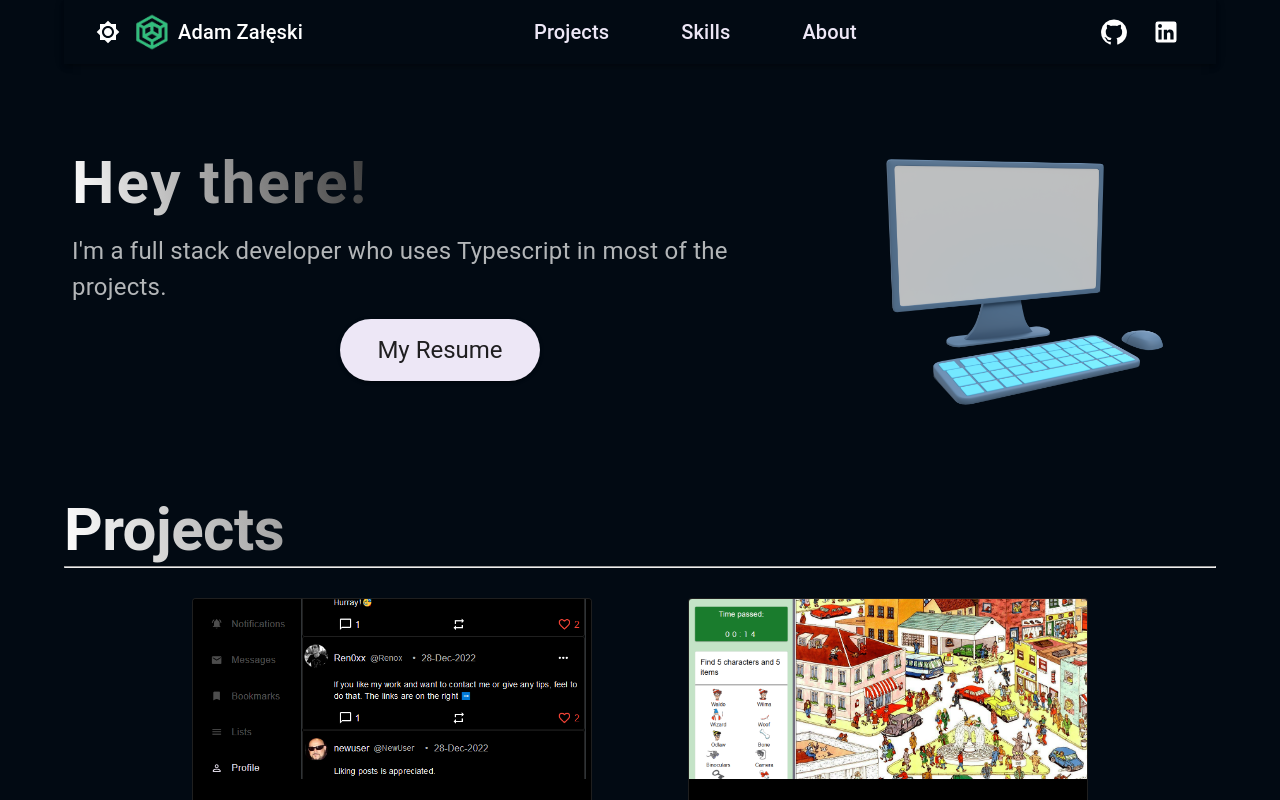
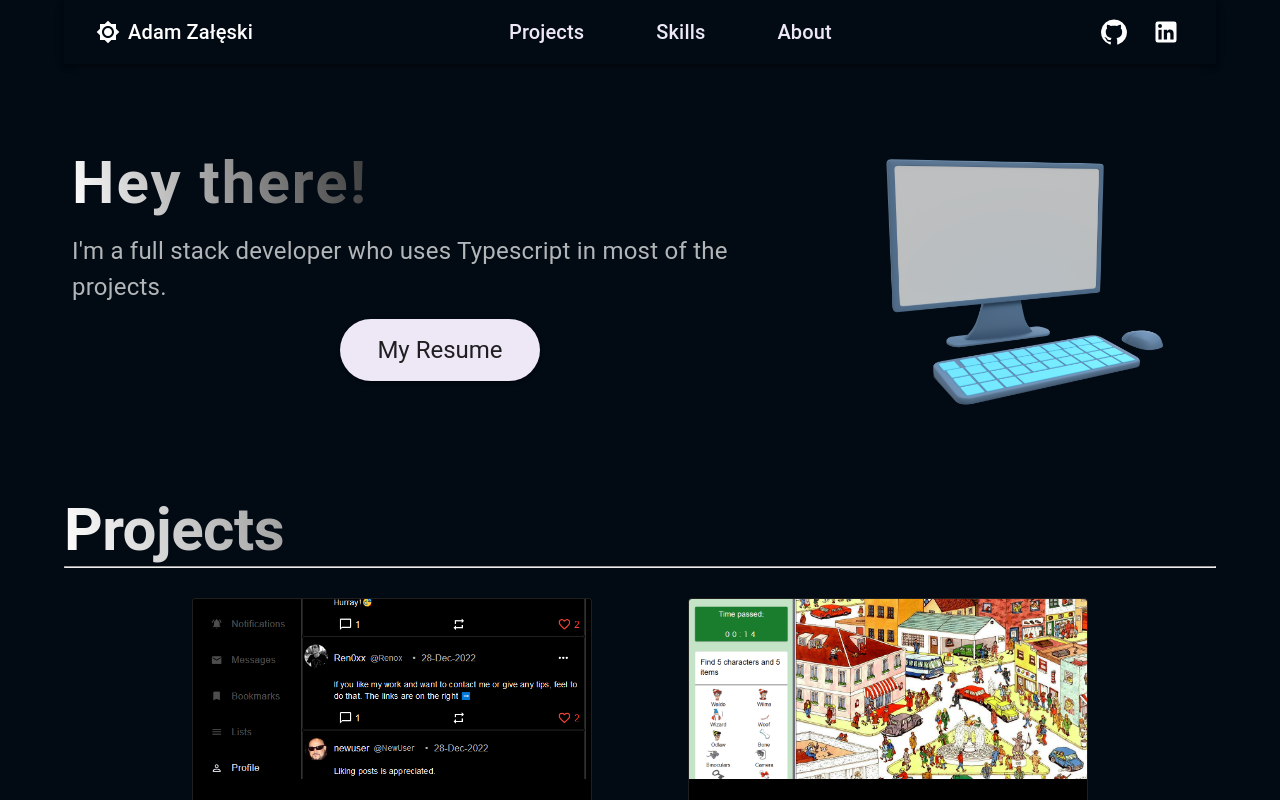
Before and after one commit to Ren0xx/portfolio, a Next.js app: page / in a window 1280 px wide. Shown: the top 800 px of the page. Built offline with nearby package versions, Linux system fonts and the light colour scheme.

Commit message:
Removing logo

```diff
--- a/src/components/Header.tsx
+++ b/src/components/Header.tsx
@@ -1,8 +1,6 @@
 "use client";
 import { useState, useEffect } from "react";
-import Logo from "../../public/images/logo.png";
 import ThemeSwitchButton from "@/components/ThemeSwitchButton";
-import Image from "next/image";
 import {
     AppBar,
     Box,
@@ -44,12 +42,7 @@ const Header = () => {
                                 mr: "auto",
                             }}>
                             <ThemeSwitchButton />
-                            <Image
-                                src={Logo}
-                                width={50}
-                                height={40}
-                                alt='...'
-                            />
+
                             <Typography variant='h6'>Adam Załęski</Typography>
                         </Box>
                         <Box
```
Also changed, not shown: public/images/logo.png (deleted).
